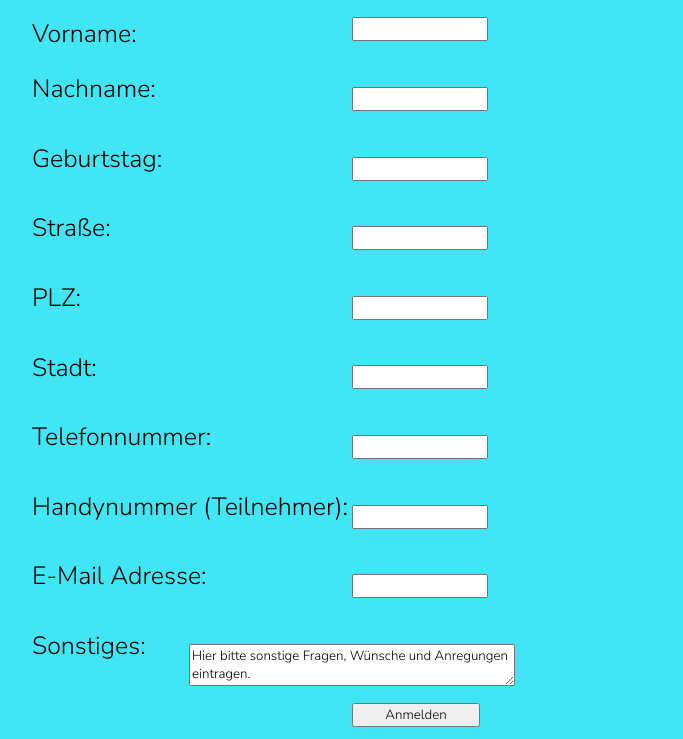
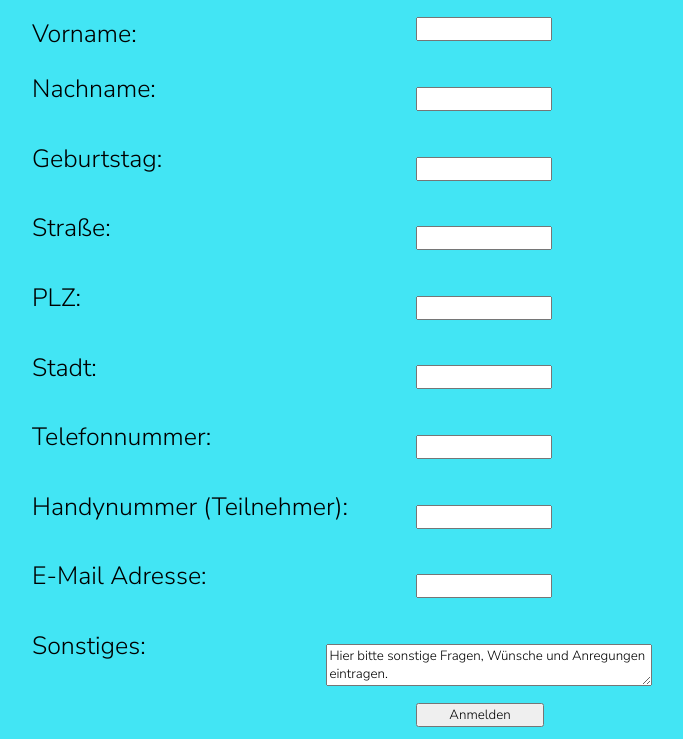
Before and after one commit to Marc-Ph/Anmeldung, a PHP site: page / in a window 1280 px wide. Shown: the part 85-824 px from the top of the page, without its empty margins (288-971 px from the left). Run offline with PHP 8.4, Linux system fonts and the light colour scheme.

Commit message:
Style gändert

```diff
--- a/style.css
+++ b/style.css
@@ -36,7 +36,7 @@ input{
     font-family: 'Nunito Sans', sans-serif;
     margin-bottom: 1%;
     margin-top: -1.5%;
-    margin-left: 50vw;
+    margin-left: 55vw;
     margin-right: auto;
     display: block;
     width:10vw;
@@ -48,7 +48,7 @@ input{
 }
 
 body textarea{
-    margin-left: auto;
+    margin-left: 48vw;
     margin-right: auto;
     display: block;
     margin-top: -1.5%;
```
